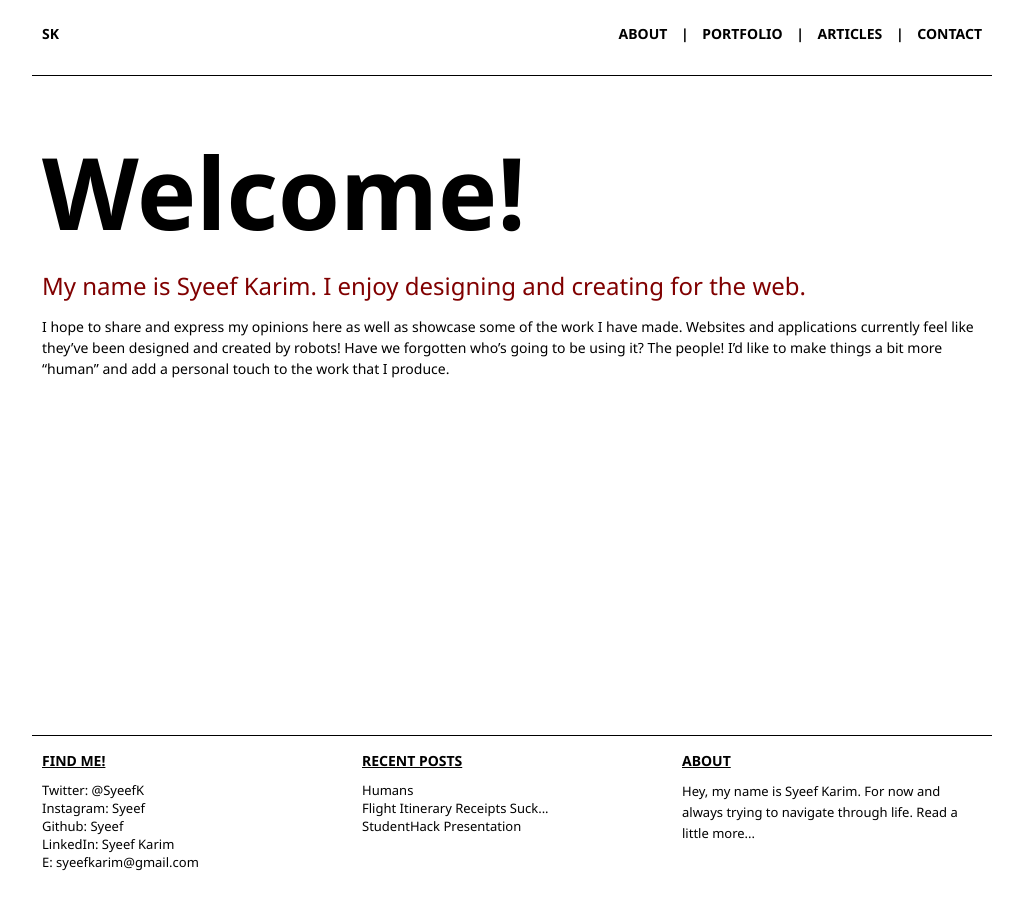
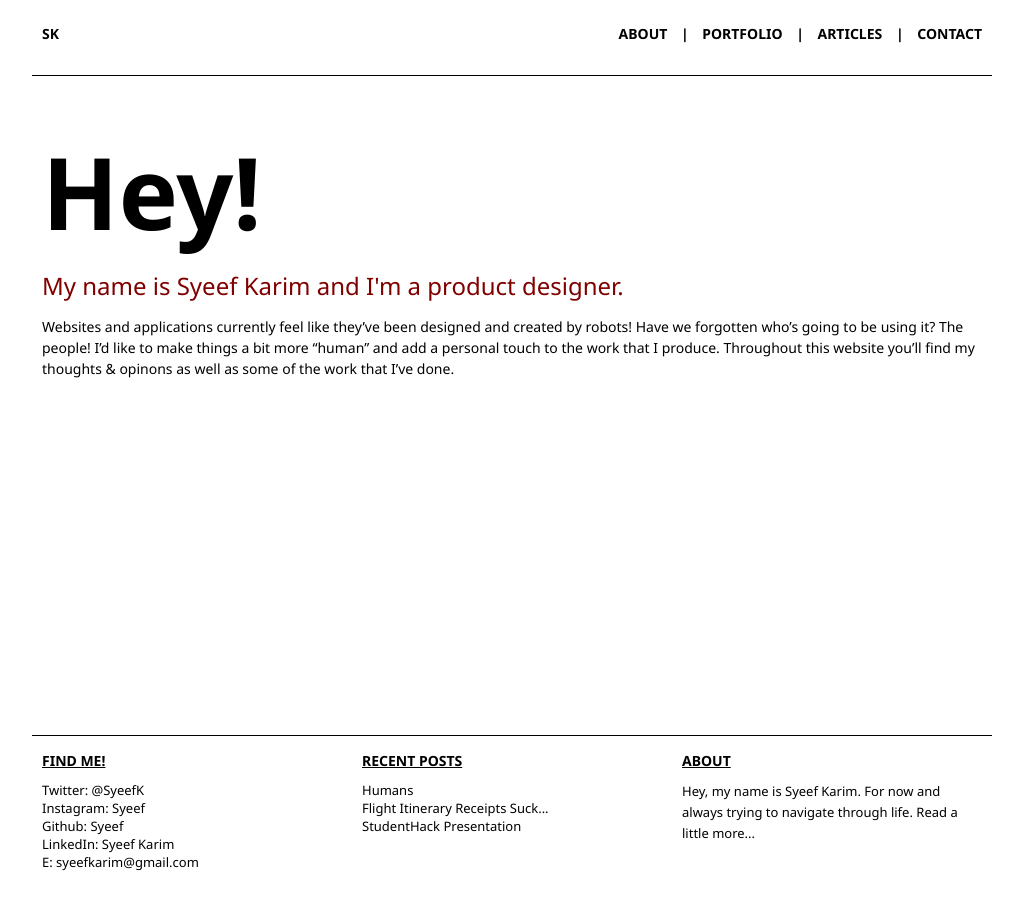
Before and after one commit to syeef/syeefkarim-2016-v0, a Jekyll site: the page built from index.md, in a window 1280 px wide. Shown: the whole page, without its empty margins (128-1151 px from the left). Built offline with Jekyll 4.4.1, drawn with Linux system fonts in a browser that asks for light colours; Markdown is read by kramdown in place of the engine named in the settings.

Commit message:
update intro

```diff
--- a/index.md
+++ b/index.md
@@ -1,8 +1,8 @@
 ---
 layout: about
-title: Welcome!
-bigWord: Welcome!
-tagLine: My name is Syeef Karim. I enjoy designing and creating for the web.
+title: Hey!
+bigWord: Hey!
+tagLine: My name is Syeef Karim and I'm a product designer.
 ---
 
-I hope to share and express my opinions here as well as showcase some of the work I have made. Websites and applications currently feel like they've been designed and created by robots! Have we forgotten who's going to be using it? The people! I'd like to make things a bit more "human" and add a personal touch to the work that I produce.
+Websites and applications currently feel like they've been designed and created by robots! Have we forgotten who's going to be using it? The people! I'd like to make things a bit more "human" and add a personal touch to the work that I produce. Throughout this website you'll find my thoughts & opinons as well as some of the work that I've done.
```
